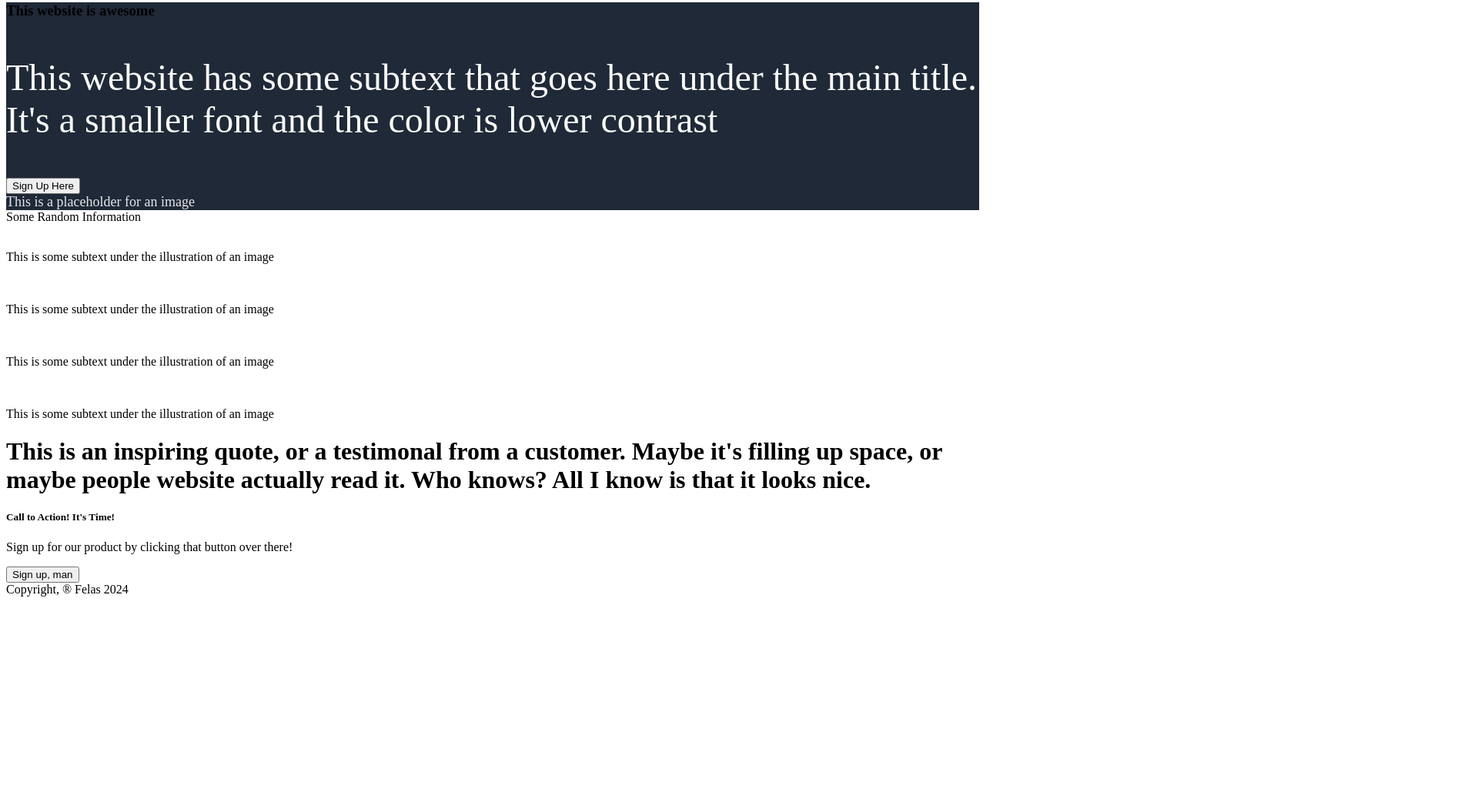
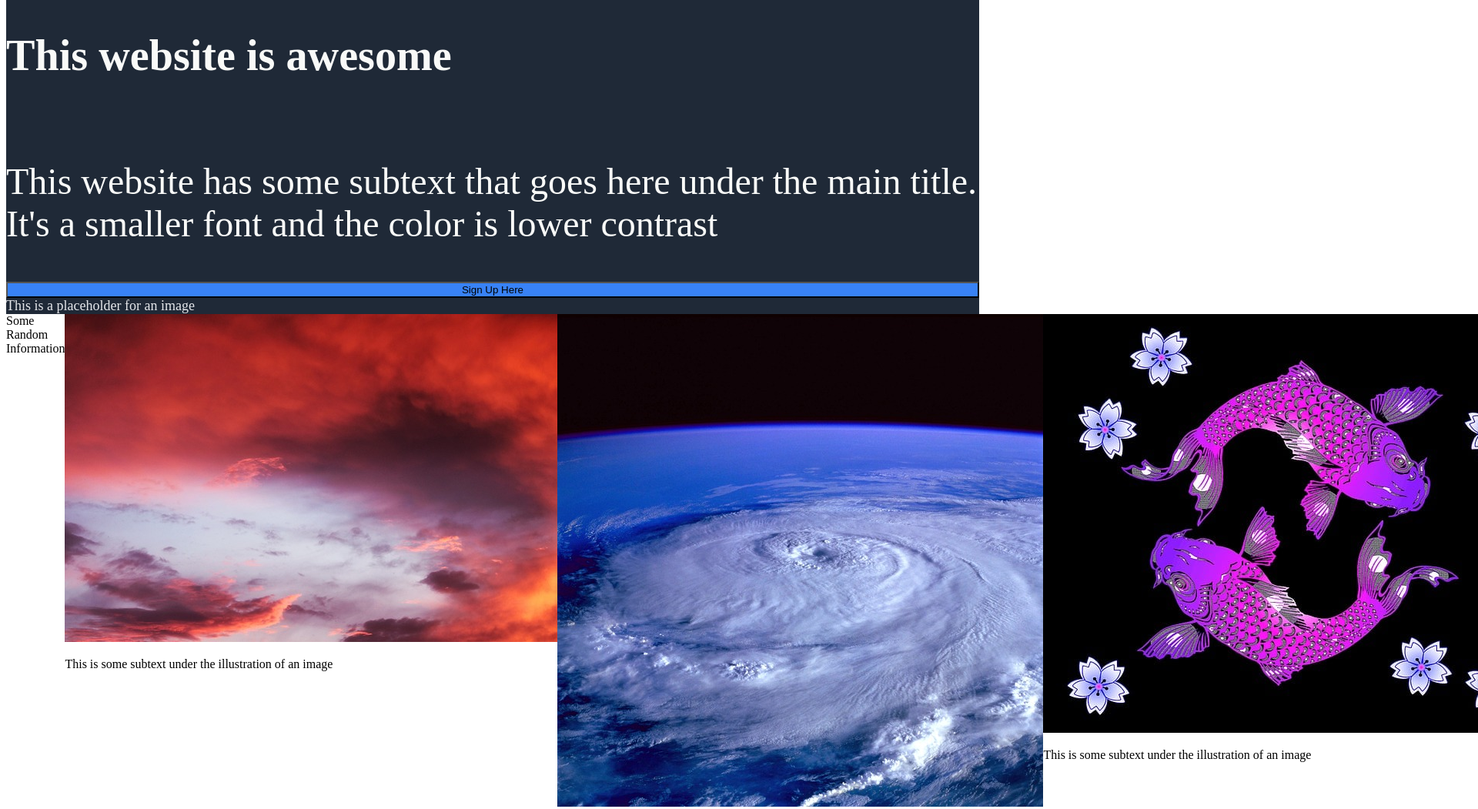
Before and after one commit to FelaF/TOPP2, a plain HTML site: page index.html in a window 1280 px wide. Shown: the part 139-1190 px from the top of the page at 77% size, 1920 px wide, since content can reach past the window. Before the commit the page ends 922 px from the top, so only its background shows below. Drawn offline with Linux system fonts and the light colour scheme.

Commit message:
made some minor changes

```diff
--- a/index.html
+++ b/index.html
@@ -15,23 +15,23 @@
     <div id="Section1"><h3>This website is awesome</h3>
         <p id="Simple1">This website has some subtext that goes here under the main title. It's a smaller font and
         the color is lower contrast</p>
-        <button type="button">Sign Up Here</button>
+        <button id="button" type="button">Sign Up Here</button>
         <div class="placeholder"><img>This is a placeholder for an image</div>
         </div>
 
     <div id="Section2">Some Random Information
-        <div><img id="IM1"><p>This is some subtext under the illustration of an image</p></div>
-        <div><img id="IM2"><p>This is some subtext under the illustration of an image</p></div>
-        <div><img id="IM3"><p>This is some subtext under the illustration of an image</p></div>
-        <div><img id="IM4"><p>This is some subtext under the illustration of an image</p></div>
+        <div><img id="IMG1" src="/Images/heaven-3569073_640.jpg"><p>This is some subtext under the illustration of an image</p></div>
+        <div><img id="IMG2" src="/Images/hurricane-92968_640.jpg"><p>This is some subtext under the illustration of an image</p></div>
+        <div><img id="IMG3" src="/Images/koi-1244810_640.jpg"><p>This is some subtext under the illustration of an image</p></div>
+        <div><img id="IMG4" src="/Images/peach-blossoms-8709256_640.jpg"><p>This is some subtext under the illustration of an image</p></div>
     </div>
 
-    <div id="Section3"><h1>This is an inspiring quote, or a testimonal from a customer.
+    <div id="Section3"><p><em>This is an inspiring quote, or a testimonal from a customer.
         Maybe it's filling up space, or maybe people website
-        actually read it. Who knows? All I know is that it looks nice.</h1></div>
+        actually read it. Who knows? All I know is that it looks nice.</em></p></div>
 
-    <div id="Section4"><h5>Call to Action! It's Time!</h5><p>Sign up for our product by clicking that button over there!</p>
-    <button type="button">Sign up, man</button> </div>
+    <div id="Section4"><p>Call to Action! It's Time!</p><p>Sign up for our product by clicking that button over there!</p>
+    <button id="button" type="button">Sign up, man</button> </div>
 
 </body>
 <footer>Copyright, ® Felas 2024</footer>
--- a/style.css
+++ b/style.css
@@ -1,5 +1,5 @@
 #Section1,#HeaderLogo {
-    background-color: #1f2937
+    background-color: #1f2937;
 }
 #HeaderLogo {
     margin-bottom: 0px;
@@ -9,9 +9,11 @@
 #HeaderLogo div {
     font-size: 16px;
 }
-#Simple1 {
+#Section1 {
     font-size: 48px;
     color: #F9FAF8;
+    display:flex;
+    flex-direction: column;
 }
 
 .placeholder {
@@ -19,3 +21,15 @@
     color: #E5E7EB;
 
 }
+#Section2 {
+    display:flex;
+    flex:1 1 0;
+}
+#Section3 {
+    background-color: #E5E7EB;
+    font-size: 36px;
+}
+
+#button, #Section4 {
+ background-color: #3882F6;
+}
```
